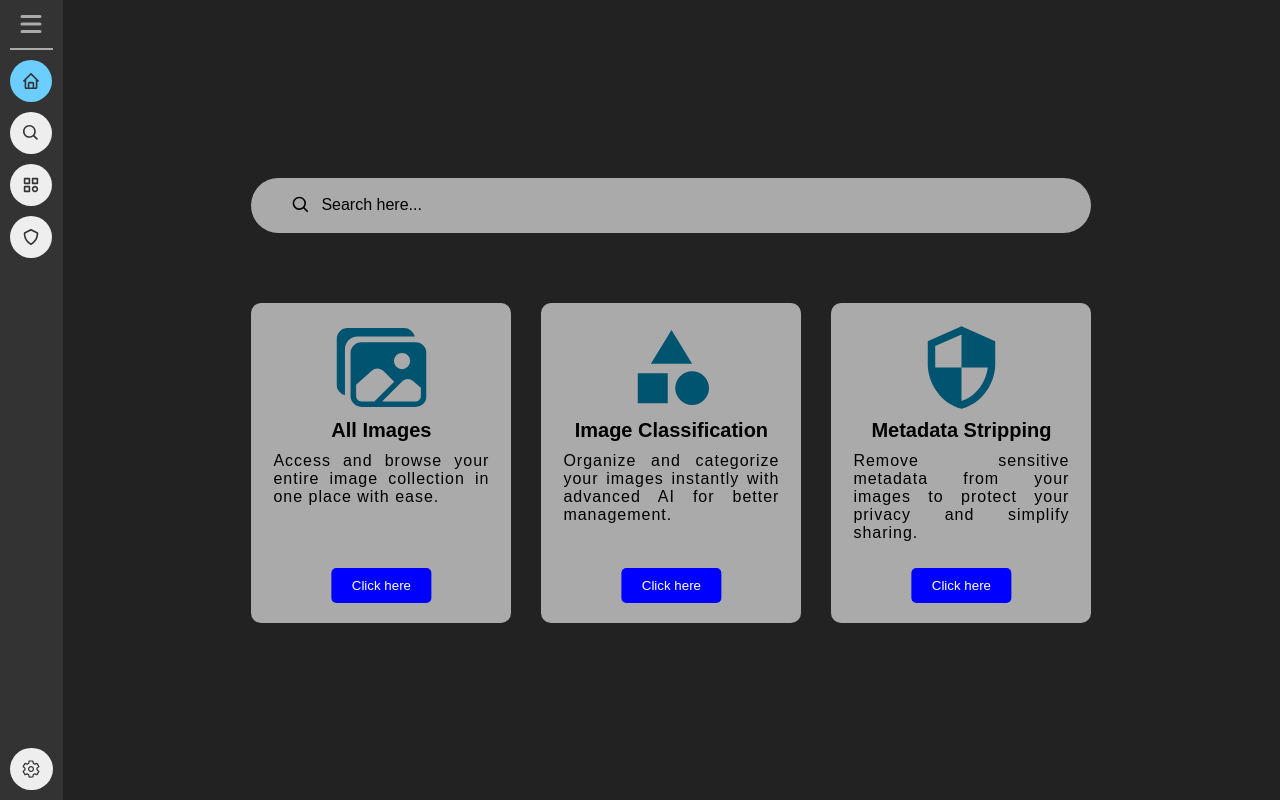
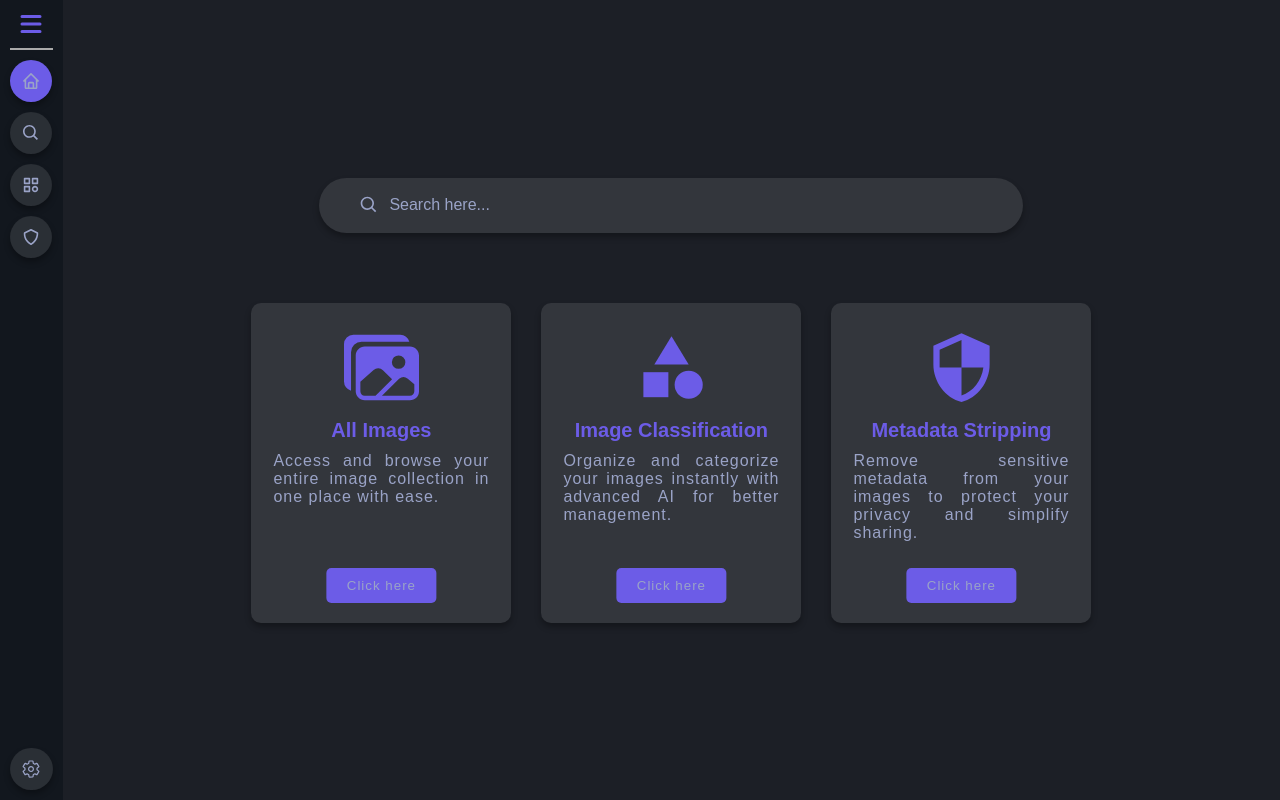
Before and after one commit to KarthikSapaliga/PixFusion, a React (Vite) app: page / in a window 1280 px wide. Built offline with nearby package versions, Linux system fonts and the light colour scheme.

Commit message:
Updated style

```diff
--- a/src/components/ImageClassifier.css
+++ b/src/components/ImageClassifier.css
@@ -1,3 +1,17 @@
+:root {
+    --primary: #12171e;
+    --secondary: rgb(28, 31, 38);
+
+    --tertiary: rgba(255, 255, 255, 0.1);
+    --bxshadow: 0 4px 6px rgba(0, 0, 0, 0.3);
+
+    --accent: #6c5ce7;
+    --txtclr: #9aa3c7;
+    --txtclr2: #222;
+
+    --gradient1: linear-gradient(45deg, #6c5ce7, #74ebd5);
+}
+
 
 #categorizer {
     padding: 20px;
@@ -8,7 +22,7 @@
 }
 
 #categorizer > h1 {
-    color: #555;
+    color: var(--accent);
     font-size: 2rem;
     margin: 20px;
 }
@@ -19,10 +33,10 @@
 }
 
 .category h1 {
-    color: #555;
+    color: var(--txtclr);
     font-size: 1.5rem;
     margin-bottom: 15px;
-    border-bottom: 2px solid #ddd;
+    border-bottom: 2px solid var(--txtclr);
 }
 
 
@@ -39,7 +53,7 @@
     width: 220px;
     object-fit: cover;
     border-radius: 8px;
-    box-shadow: 0 4px 6px rgba(0, 0, 0, 0.1);
+    box-shadow: var(--bxshadow);
     transition: transform 0.2s, box-shadow 0.2s;
 }
 
@@ -47,9 +61,3 @@
 .category img:hover {
     transform: scale(1.08);
 }
-
-.error {
-    font-size: 1.2rem;
-    color: #ff4757;
-    margin: 20px 0;
-}
--- a/src/components/Main.css
+++ b/src/components/Main.css
@@ -2,14 +2,28 @@
     padding: 0;
     margin: 0;
     box-sizing: border-box;
+    font-family: 'Arial', sans-serif;
 }
 
-:root{
-    --search-bg: #aaa;
+:root {
+    --sidebar-item-height: 42px;
+    --sidebar-item-border-radius: 50px;
+    --transitiontime: 0.4s;
+
+    --primary: #12171e;
+    --secondary: rgb(28, 31, 38);
+
+    --tertiary: rgba(255, 255, 255, 0.1);
+    --bxshadow: 0 4px 6px rgba(0, 0, 0, 0.3);
+
+    --accent: #6c5ce7;
+    --txtclr: #9aa3c7;
+
+    --gradient1: linear-gradient(45deg, #6c5ce7, #74ebd5);
 }
 
 .container{
-    background: #222;
+    background: var(--secondary);
     width: 100%;
     height: 100vh;
     display: flex;
@@ -24,13 +38,16 @@
 }
 
 #home .search-box{
-    background: var(--search-bg);
+    background: var(--tertiary);
+    color: var(--txtclr);
+    box-shadow: var(--bxshadow);
     display: flex;
     align-items: center;
     height: 55px;
     border-radius: 50px;
-    margin: 20px;
     padding: 0 40px;
+    width: 80%;
+    margin: 20px auto;
 }
 
 #home .search-box span{
@@ -50,26 +67,29 @@
     margin-top: 50px;
     width: 260px;
     height: 320px;
-    background: #aaa;
     border-radius: 10px;
-
     padding: 12px;
     text-align: center;
+
+    background: var(--tertiary);
+    box-shadow: var(--bxshadow);
 }
 
 .feature-container div .icons{
     margin: 15px 0 10px;
-    color: rgb(0, 84, 112);
+    color: var(--accent);
 }
 
 .feature-container div h1{
     font-size: 1.25em;
+    color: var(--accent);
 }
 
 .feature-container div p{
     letter-spacing: 1px;
     padding: 10px;
     text-align: justify;
+    color: var(--txtclr);
 }
 
 .feature-container div button{
@@ -78,22 +98,19 @@
     left: 50%;
     transform: translateX(-50%);
     padding: 10px 20px;
-    background: blue;
-    color: white;
     border: none;
     border-radius: 5px;
+    letter-spacing: 1px;
+    color: var(--txtclr);
+    background: var(--accent);
+}
+
+.feature-container div button:hover{
+    opacity: 0.8;
 }
 
 
-
-
-
-
-
-
-
-
-
+/* ############################################################# */
 
 
 #all-images{
@@ -104,7 +121,7 @@
 
 #all-images .header{
     display: flex;
-    border-bottom: 2px solid white;
+    border-bottom: 2px solid var(--txtclr);
     margin: 10px 20px 20px;
     text-align: center;
     padding-bottom: 10px;
@@ -112,12 +129,12 @@
 
 #all-images .header h1{
     width: 100%;
-    color: #aaa;
+    color: var(--accent);
 }
 
 #all-images .header button{
     padding: 10px 20px;
-    background: #aaa;
+    background: var(--accent);
     border: none;
     border-radius: 50px;
 }
@@ -125,3 +142,11 @@
 #all-images .header button:active{
     transform: scale(0.95);
 }
+
+/* ############################################################# */
+
+.error {
+    font-size: 1.2rem;
+    color: #ff4757;
+    margin: 20px 0;
+}
--- a/src/components/Metadata.css
+++ b/src/components/Metadata.css
@@ -1,20 +1,9 @@
-:root {
-    --meta-bg: #222;
-    --meta-primary: #fff;
-    --meta-secondary: #444;
-    --meta-accent: #24a0ff;
-
-    --meta-txt-dark: #222;
-    --meta-txt-light: #aaa;
-}
-
 ::-webkit-scrollbar {
     width: 5px;
 }
 
 #metadata-stripper {
     padding: 20px;
-    background: var(--meta-bg);
     width: 100%;
     height: 100vh;
     overflow-y: scroll;
@@ -23,10 +12,11 @@
 
 #metadata-stripper .image-select {
     margin: 20px auto 0;
-    background: var(--meta-secondary);
     width: 350px;
     border-radius: 10px;
-    color: var(--meta-txt-light);
+    color: var(--txtclr);
+    background: var(--tertiary);
+    box-shadow: var(--bxshadow);
 }
 
 #metadata-stripper .image-select input {
@@ -45,19 +35,19 @@
     font-size: 2rem;
 }
 
-#metadata-stripper > button {
+#metadata-stripper>button {
     margin: 10px auto;
     padding: 10px 20px;
     border: none;
-    background: var(--meta-accent);
     font-weight: 300;
     letter-spacing: 1px;
     font-size: 1rem;
     border-radius: 5px;
-    color: var(--meta-txt-dark);
+    color: var(--txtclr2);
+    background: var(--accent);
 }
 
-#metadata-stripper .loading{
+#metadata-stripper .loading {
     display: flex;
     justify-content: center;
 }
@@ -77,8 +67,9 @@
     min-width: 500px;
     min-height: 200px;
     border-radius: 10px;
-    background: var(--meta-primary);
     overflow: hidden;
+    background: var(--primary);
+    box-shadow: var(--bxshadow);
 }
 
 #metadata-stripper .metadata-container .original-metadata h1,
@@ -88,8 +79,9 @@
     display: flex;
     align-items: center;
     padding: 0 10px;
-    background: var(--meta-secondary);
-    color: var(--meta-txt-light);
+    background: var(--tertiary);
+    color: var(--txtclr);
+
 }
 
 #metadata-stripper .metadata-container .cleaned-metadata h1 {
@@ -103,8 +95,8 @@
     font-size: 1rem;
     padding: 10px 20px;
     border-radius: 5px;
-    background: var(--meta-accent);
-    color: var(--meta-txt-dark);
+    background: var(--accent);
+    color: var(--txtclr2);
 }
 
 .original-metadata pre,
@@ -113,5 +105,5 @@
     white-space: pre-wrap;
     padding: 10px;
     font-size: 0.8rem;
-    color: var(--meta-txt-dark);
+    color: var(--txtclr);
 }
--- a/src/components/Search.css
+++ b/src/components/Search.css
@@ -1,3 +1,17 @@
+:root {
+    --primary: #12171e;
+    --secondary: rgb(28, 31, 38);
+
+    --tertiary: rgba(255, 255, 255, 0.1);
+    --bxshadow: 0 4px 6px rgba(0, 0, 0, 0.3);
+
+    --accent: #6c5ce7;
+    --txtclr: #9aa3c7;
+    --txtclr2: #222;
+
+    --gradient1: linear-gradient(45deg, #6c5ce7, #74ebd5);
+}
+
 #search{
     width: 100%;
     height: 100vh;
@@ -18,24 +32,29 @@
 }
 
 #search .searchbar input{
-    padding: 0px 100px 0px 30px;
+    padding: 0px 100px 0px 50px;
     width: 100%;
     height: 100%;
     border-radius: 50px;
     font-size: 1.15rem;
     border: none;
     outline: none;
+    background: var(--tertiary);
+    box-shadow: var(--bxshadow);
+    color: var(--txtclr);
 }
 
 #search .searchbar button{
     position: absolute;
     top: 50%;
-    right: 10px;
+    right: 8px;
     transform: translateY(-50%);
     border-radius: 50px;
     border: none;
-    background: #aaa;
-    padding: 10px 20px;
+    padding: 12px 25px;
+    background: var(--gradient1);
+    color: var(--txtclr2);
+    letter-spacing: 1px;
 }
 
 #search .results{
--- a/src/components/Sidebar.css
+++ b/src/components/Sidebar.css
@@ -1,40 +1,23 @@
 
-:root{
-    --bg: #333;
-    --bg2: #eee;
-    --txtclr: #333;
-    --height: 42px;
-    --border-radius: 50px;
-    --transitiontime: 0.4s;
-    --active-clr: #6bceff;
-}
-
-*{
-    padding: 0;
-    margin: 0;
-    box-sizing: border-box;
-    user-select: none;
-    font-family: 'Arial', sans-serif;
-}
-
-.sidebar-container{
+.sidebar-container {
     position: relative;
     height: 100vh;
-    background: var(--bg);
     padding: 0 10px;
     overflow: hidden;
     transition: width var(--transitiontime) ease;
+    background: var(--primary);
 }
 
-.sidebar-container.open{
+.sidebar-container.open {
     width: 250px;
+    flex-shrink: 0;
 }
 
-.sidebar-container.close{
+.sidebar-container.close {
     width: 65px;
 }
 
-.title-section{
+.title-section {
     border-bottom: 2px solid #aaa;
     position: relative;
     display: flex;
@@ -43,104 +26,100 @@
     height: 50px;
 }
 
-.title-section h1{
+.title-section h1 {
     font-size: 2rem;
-    color: #aaa;
+    color: var(--accent);
 }
 
-.sidebar-container.close .title-section{
+.sidebar-container.close .title-section {
     justify-content: center;
 }
 
-.sidebar-container.close .title-section h1{
+.sidebar-container.close .title-section h1 {
     display: none;
 }
 
-ul{
+.sidebar-toggle-btn {
+    color: var(--accent);
+}
+
+.sidebar-container .icons {
+    transform: scale(1.2);
+    margin-left: 10px;
+    color: var(--txtclr);
+}
+
+.sidebar-container.close .icons {
+    margin: 0;
+}
+
+ul {
     list-style-type: none;
 }
 
-ul li{
+ul li {
     width: 100%;
     margin: 10px 0;
     padding: 10px;
-    background: var(--bg2);
-    height: var(--height);
+    background: var(--tertiary);
+    height: var(--sidebar-item-height);
     display: flex;
     align-items: center;
-    border-radius: var(--border-radius);
+    border-radius: var(--sidebar-item-border-radius);
     transition: width var(--transitiontime) ease;
+    box-shadow: var(--bxshadow);
 }
 
-ul li.active-section{
-    background: var(--active-clr);
+ul li.active-section {
+    background: var(--accent);
 }
 
-.sidebar-container.close ul li{
-    width: var(--height);
+.sidebar-container.close ul li {
+    width: var(--sidebar-item-height);
     justify-content: center;
 }
 
-ul li div{
+ul li div {
     display: flex;
     align-items: center;
 }
 
-ul li div span{
+ul li div span {
     text-wrap: nowrap;
     margin-left: 10px;
     color: var(--txtclr);
 }
 
-.sidebar-container.close ul li div span{
+.sidebar-container.close ul li div span {
     display: none;
 }
 
-.settings{
+.settings {
     position: absolute;
     bottom: 10px;
     padding: 10px;
     width: calc(100% - 20px);
-    height: var(--height);
-    border-radius: var(--border-radius);
-    background: var(--bg2);
+    height: var(--sidebar-item-height);
+    border-radius: var(--sidebar-item-border-radius);
+    background: var(--tertiary);
     display: flex;
     align-items: center;
+    box-shadow: var(--bxshadow);
 }
 
-
-.settings.active-section{
-    background: var(--active-clr);
+.settings.active-section {
+    background: var(--accent);
 }
 
-
-.sidebar-container.close .settings{
+.sidebar-container.close .settings {
     justify-content: center;
 }
 
-.settings span{
+.settings span {
     margin-left: 10px;
     color: var(--txtclr);
 }
 
-
-
-
-
-.sidebar-container.close .settings span{
+.sidebar-container.close .settings span {
     display: none;
 }
-
-.sidebar-toggle-btn{
-    color: #aaa;
-}
-
-.icons{
-    transform: scale(1.2);
-    margin-left: 10px;
-    color: var(--txtclr);
-}
-
-.sidebar-container.close .icons{
-    margin: 0;
-}
```
